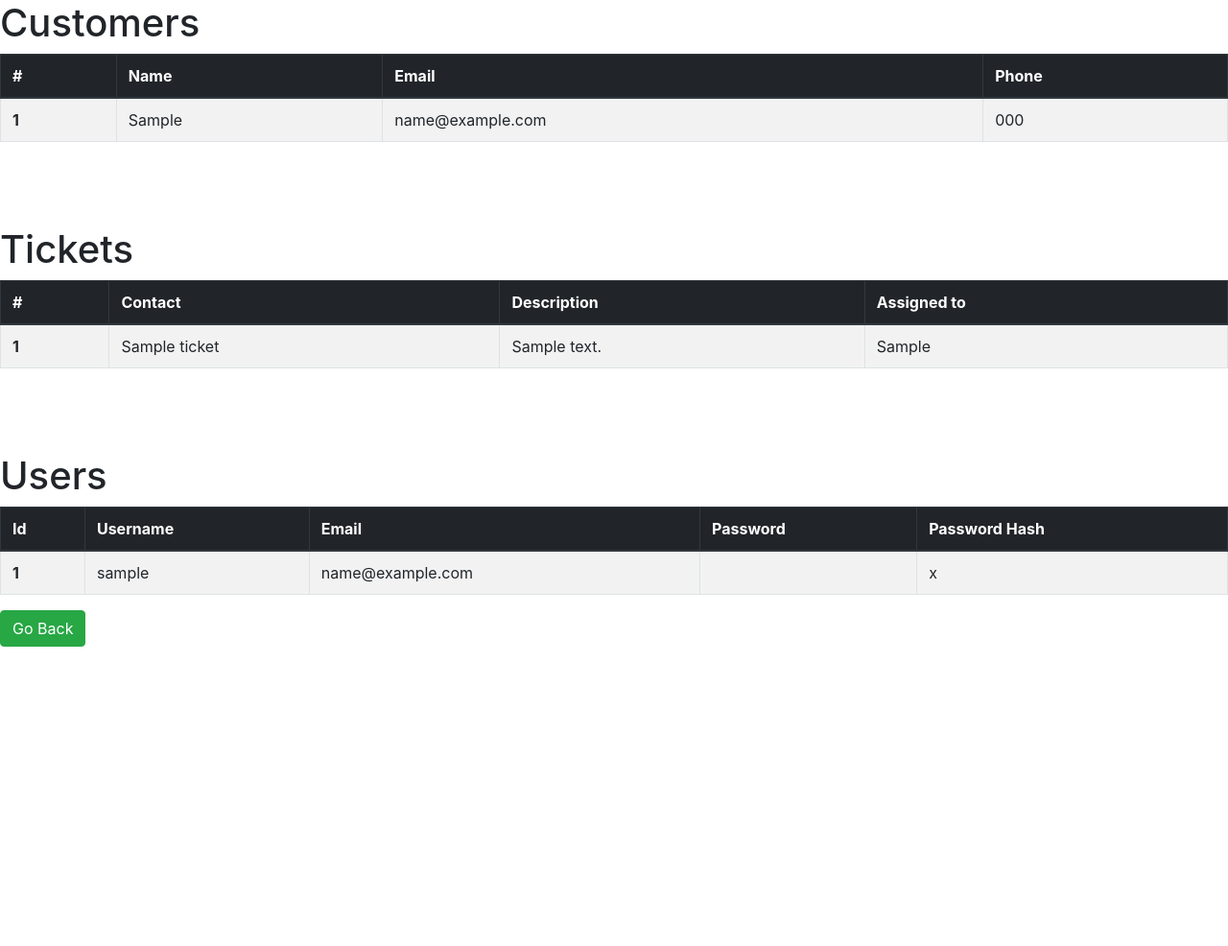
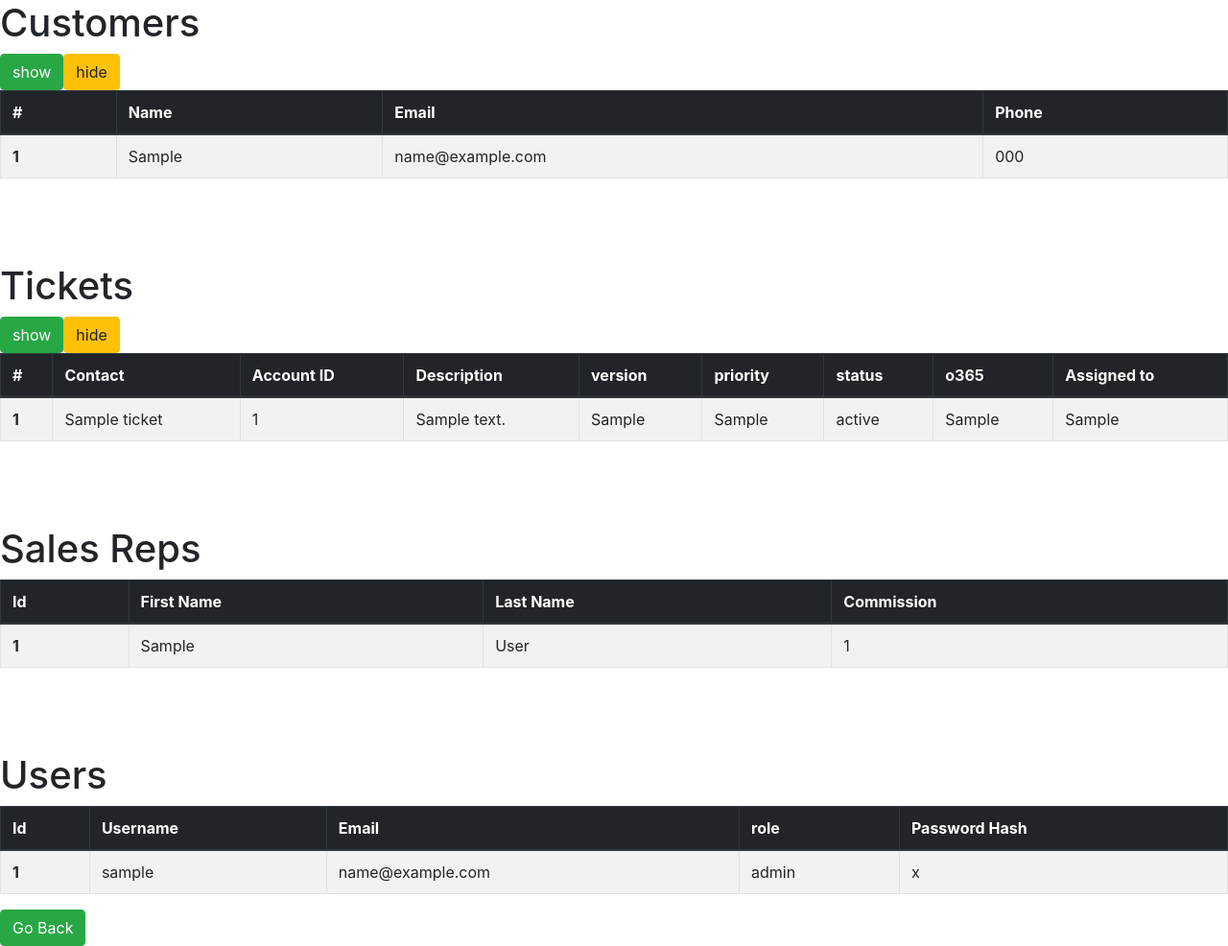
Before and after one commit to Matt-LaFayette/Research_Project, a Flask app: page /masterlist in a window 1280 px wide. Shown: the whole page at 96% size. Before the commit the page ends 674 px from the top, so only its background shows below. Run offline with Flask 2, Linux system fonts and the light colour scheme; a user stored in the database is signed in; tables that the repository leaves empty hold one stand-in row (values such as "Sample post"); some libraries are stand-ins or nearby versions.

Commit message:
add to sidebar, mod masterlist, plus more

```diff
--- a/app/__init__.py
+++ b/app/__init__.py
@@ -9,7 +9,7 @@ app = Flask(__name__)
 if __name__ == "__main__":
 	app.run()
 app.config.from_object(Config)
-app.config['SQLALCHEMY_DATABASE_URI'] = 'mysql://matt:Elements1!@localhost/crm_system'
+app.config['SQLALCHEMY_DATABASE_URI'] = 'mysql://Matt:Elements1!@localhost/crm_system'
 #app.config['SQLALCHEMY_DATABASE_URI'] = 'mysql://bcfb3fc3b457ff:fe8d2e38@us-cdbr-iron-east-02.cleardb.net/heroku_9302677d1154b2e?'
 app.debug = True
 db = SQLAlchemy(app)
--- a/app/forms.py
+++ b/app/forms.py
@@ -68,6 +68,7 @@ class RegistrationForm(FlaskForm):
 	email = StringField('Email', validators=[DataRequired(), Email()])
 	password = PasswordField('Password', validators=[DataRequired()])
 	password2 = PasswordField('Confirm Password', validators=[DataRequired(), EqualTo('password')])
+	role = SelectField(choices=[('sales', 'Sales'), ('support', 'Support'), ('manager', 'Manager')])
 	submit = SubmitField('Register')
 
 	def validate_username(self, username):
--- a/app/models.py
+++ b/app/models.py
@@ -20,6 +20,7 @@ from sqlalchemy import text
 
 # Table for customers (when created)
 #done
+
 class Customer(db.Model):
 	cx_id = db.Column(Integer, primary_key=True, auto_increment=True)
 	company_name = db.Column(String(120), unique=False, nullable=False)
@@ -48,7 +49,8 @@ class Ticket(db.Model):
 	valid_support = db.Column(Boolean, unique=False, nullable=True)
 	assigned_to = db.Column(String(400), nullable=True)
 
-#
+
+
 #possibly done?
 class User(db.Model, UserMixin):
 	id = db.Column(Integer, primary_key=True)
--- a/app/routes.py
+++ b/app/routes.py
@@ -3,7 +3,7 @@ from flask import Flask, render_template, flash, redirect, url_for, request, ses
 from config import Config
 from datetime import time
 from flask_login import LoginManager, UserMixin, login_user, login_required, logout_user, current_user
-from app.models import User, Ticket, Customer, Time
+from app.models import User, Ticket, Customer, Time, Sales_Rep
 from app.forms import RegistrationForm, TicketCreate, MyForm, TicketSearch, CreateCustomer, SearchCustomer, Invoice
 from sqlalchemy.exc import IntegrityError
 from werkzeug.security import generate_password_hash, check_password_hash
@@ -70,8 +70,8 @@ def submit():
 def template():
 	#https://pythonhosted.org/Flask-Session/
 	#will probably need to add this
-	user = User.query.all()
-
+	user = User.query.filter_by(username=current_user.username)
+	print(current_user.username)
 	try:
 		test = session['id']
 		cx_info = Customer.query.filter_by(cx_id=test)
@@ -79,11 +79,16 @@ def template():
 		test = "broken"
 		print ("i broke")
 	customer = ""
-	for x in cx_info:
-		print ("I'm printing")
-		print (x.cx_id)
-		print (x.customer_name)
-	return render_template('template.html', userlogin=current_user.username, user=user, cx_info=cx_info, test=str(test))
+	try:
+		for x in cx_info:
+			print ("I'm printing")
+			print (x.cx_id)
+			print (x.customer_name)
+	except:
+		print("I failed to print customer name")
+	for y in user:
+		print (y.role)
+	return render_template('template.html', user=user, cx_info=cx_info, test=str(test))
 
 #TEST
 @app.route('/register', methods=['GET', 'POST'])
@@ -92,7 +97,7 @@ def register():
 		return redirect(url_for('index'))
 	form = RegistrationForm()
 	if form.validate_on_submit():
-		user = User(username=form.username.data, email=form.email.data)
+		user = User(username=form.username.data, email=form.email.data, role=form.role.data)
 		user.set_password(form.password.data)
 		db.session.add(user)
 		db.session.commit()
@@ -102,25 +107,41 @@ def register():
 #END TEST
 
 @app.route('/salesorder', methods=('GET', 'POST'))
+@login_required
 def salesorder():
 	form = Invoice()
 	title = 'New Order'
-	return render_template('salesorder.html', title=title, form=form)
+	user = User.query.filter_by(username=current_user.username)
+	return render_template('salesorder.html', user=user, title=title, form=form)
 
 
 @app.route('/ticket', methods=('GET', 'POST'))
+@login_required
 def ticket():
+	user = User.query.filter_by(username=current_user.username)
 	form = TicketSearch()
-	return render_template('ticket.html', form=form)
+	return render_template('ticket.html', user=user, form=form)
 
 @app.route('/createcustomer', methods=('GET', 'POST'))
+@login_required
 def createcustomer():
 	form = CreateCustomer()
+	user = User.query.filter_by(username=current_user.username)
 	title = 'Customer'
-	return render_template('createcustomer.html', title=title, form=form)
+	return render_template('createcustomer.html', user=user, title=title, form=form)
+
+@app.route('/mytickets', methods=('GET', 'POST'))
+@login_required
+def mytickets():
+	title = "My Tickets"
+	ticket = Ticket.query.filter_by(assigned_to=current_user.username)
+	return render_template("mytickets.html", ticket=ticket)
+
 
 @app.route('/listticket', methods=('GET', 'POST'))
+@login_required
 def listticket():
+	user = User.query.filter_by(username=current_user.username)
 	try:
 		if session['name']:
 			name = session['name']
@@ -132,26 +153,19 @@ def listticket():
 		print("I've failed to list ticket")
 		ticket = ""
 		title = "Error"
-	return render_template('listticket.html', title=title, ticket=ticket)
+	return render_template('listticket.html', user=user, title=title, ticket=ticket)
 
 @app.route('/searchcustomer', methods=('GET', 'POST'))
+@login_required
 def searchcustomer():
 	form1 = SearchCustomer()
+	user = User.query.filter_by(username=current_user.username)
 	title = "Search"
-	# if form.validate_on_submit():
-	#     if request.form['name'] == 'Search Customer':
-	#         print (form.customer_name.data)
-	#         #print (Customer.query.all())
-	#         cx = Customer.query.filter_by(customer_name=form.customer_name.data)
-	#         print ("im printing")
-	#         print (cx)
-	#         for x in cx:
-	#             print(x.cx_id)
-	#         return redirect (url_for('findaccount.html'))
-	return render_template('searchcustomer.html', title=title, form1=form1)
+	return render_template('searchcustomer.html', user=user, title=title, form1=form1)
 
 #this route is linked to searchcustomer and displays the results found
 @app.route('/findaccount', methods=('GET', 'POST'))
+@login_required
 def findaccount():
 	title = "Find Account"
 	form = SearchCustomer()
@@ -198,35 +212,14 @@ def test():
 def new():
 	return render_template('new.html')
 
-# @app.route('/addticket', methods=('GET', 'POST'))
-# def addticket():
-# 	acctid = request.args.get('cx_id')
-# 	acctname = request.args.get('cx_name')
-# 	desc = request.args.get('description')
-# 	version = request.args.get('version')
-# 	priority = request.args.get('priority')
-# 	status = request.args.get('status')
-# 	o365 = request.args.get('o365')
-# 	assigned_to = request.args.get('assigned_to')
-# 	sql = text('ALTER TABLE Ticket AUTO_INCREMENT = 80000000')
-# 	db.engine.execute(sql)
-# 	db.session.commit()
-# 	ticket = Ticket(account_id=acctid, contact_name=acctname, description=desc, version=version, priority=priority, status=status, o365=o365, assigned_to=assigned_to)
-# 	db.session.add(ticket)
-# 	t = Ticket.query.all()
-# 	for x in t:
-# 		print (x.id)
-# 	db.session.commit()
-# 	return "nothing printed"
 
 @app.route('/createticket', methods=('GET', 'POST'))
 @login_required
 def createticket():
 	form = TicketCreate()
 	title = 'Ticket'
-
+	user = User.query.filter_by(username=current_user.username)
 	if request.method == 'POST':
-		# if request.form['submit_button'] == 'submit':
 		try:
 			acctid = request.form['cx_id']
 			acctname = request.form['cx_name']
@@ -241,20 +234,17 @@ def createticket():
 			db.session.commit()
 		except:
 			print("I failed during create ticket")
-	return render_template('createticket.html', title=title, form=form)
+	return render_template('createticket.html', user=user, title=title, form=form)
 
 
-# @app.route('/createdb', methods=('GET', 'POST'))
-# def createdb():
-# 	engine.execute('INSERT INTO ticket (id, description) VALUES ("2", "test");')
-# 	return 'done'
-
 @app.route("/masterlist")
+@login_required
 def masterlist():
 	try:
 		customer = Customer.query.all()
 		ticket = Ticket.query.all()
 		user = User.query.all()
+		sales = Sales_Rep.query.all()
 		for x in ticket:
 			print(x.id)
 	except:
@@ -262,7 +252,8 @@ def masterlist():
 		user = ""
 		customer = ""
 		ticket = ""
-	return render_template('masterlist.html', user=user, customer=customer, ticket=ticket)
+		sales = ""
+	return render_template('masterlist.html', sales=sales, user=user, customer=customer, ticket=ticket)
 
 @app.route("/selectcustomer/<id>")
 def selectcustomer(id):
@@ -291,6 +282,7 @@ def clearsession():
 @app.route("/calendar", methods=('GET', 'POST'))
 def calendar():
 	testtime = ""
+	user = User.query.filter_by(username=current_user.username)
 	dt = datetime.datetime.now()
 	yyyy = dt.year
 	mm = dt.month
@@ -324,28 +316,12 @@ def calendar():
 		print("committing...")
 	except:
 		print("I failed to grab the appt form")
-	return render_template('calendar.html', cal=cal, testtime=testtime)
+	return render_template('calendar.html', user=user, cal=cal, testtime=testtime)
 
-# @app.route("/addtime", methods=('GET', 'POST'))
-# def addtime():
-# 	print(request.form.get('appt'))
-# 	timeadd = str(request.form.get('appt'))
-# 	print(type(timeadd))
-# 	print("insert")
-# 	time = Time(hour=timeadd)
-# 	# sql = text("INSERT INTO time (hour) VALUES (%s)", (timeadd))
-# 	print("attempting to execute")
-# 	db.session.add(time)
-# 	print("attempting to execute")
-# 	print("commit")
-# 	db.session.commit()
-# 	print("attempting to add")
-# 	print("adding to db")
-# 	print("committing...")
-# 	return redirect('calendar')
 
 #route for line graph
 @app.route("/simple_chart")
+@login_required
 def chart():
 	legend = 'Clients Activated'
 	labels = ["January", "February", "March", "April", "May", "June", "July", "August", "September", "October", "December"]
@@ -354,6 +330,7 @@ def chart():
 
 #pie chart
 @app.route("/charts")
+@login_required
 def charts():
 	activated = 6
 	refused = 1
--- a/app/static/CSS/style.css
+++ b/app/static/CSS/style.css
@@ -15,6 +15,14 @@ body {
 }
 
 #myDropdown {
+  display: block;
+  position: fixed;
+  margin-left: 5%;
+  background: white;
+  border: solid;
+}
+
+#myDropdown1 {
   display: block;
   position: fixed;
   margin-left: 5%;
--- a/app/templates/masterlist.html
+++ b/app/templates/masterlist.html
@@ -1,4 +1,4 @@
-
+<script src="//ajax.googleapis.com/ajax/libs/jquery/2.1.1/jquery.min.js"></script>
 <link href="//maxcdn.bootstrapcdn.com/bootstrap/4.1.1/css/bootstrap.min.css" rel="stylesheet" id="bootstrap-css">
 <script src="//maxcdn.bootstrapcdn.com/bootstrap/4.1.1/js/bootstrap.min.js"></script>
 
@@ -6,7 +6,7 @@
 <link rel="stylesheet" type="text/css" href="{{ url_for('static', filename='CSS/style.css') }}">
 
 
-<h1>Customers</h1>
+<h1>Customers</h1><button id="show_customer" class="btn btn-success">show</button><button id="hide_customer" class="btn btn-warning">hide</button>
 <table class="table table-striped table-bordered table-hover">
   <thead class="thead-dark">
     <tr>
@@ -16,7 +16,7 @@
       <th scope="col">Phone</th>
     </tr>
   </thead>
-  <tbody>
+  <tbody id="customer">
     <tr>
 {% for x in customer %}
       <th scope="row">{{x.cx_id}}</th>
@@ -28,27 +28,79 @@
   </tbody>
 </table>
 
+<script>
+	$("#hide_customer").click(function(){
+		$("#customer").hide();
+	});
+	$("#show_customer").click(function(){
+		$("#customer").show();
+	});
+</script>
+
 <br><br><br>
 
-<h1>Tickets</h1>
+<h1>Tickets</h1><button id="show_ticket" class="btn btn-success">show</button><button id="hide_ticket" class="btn btn-warning">hide</button>
 <table class="table table-striped table-bordered table-hover">
   <thead class="thead-dark">
     <tr>
       <th scope="col">#</th>
       <th scope="col">Contact</th>
+      <th scope="col">Account ID</th>
       <th scope="col">Description</th>
+      <th scope="col">version</th>
+      <th scope="col">priority</th>
+      <th scope="col">status</th>
+      <th scope="col">o365</th>
       <th scope="col">Assigned to</th>
     </tr>
   </thead>
-  <tbody>
+  <tbody id="ticket">
     <tr>
 {% for x in ticket %}
       <th scope="row">{{x.id}}</th>
       <td>{{x.contact_name}}</td>
+      <td>{{x.account_id}}</td>
       <td>{{x.description}}</td>
+      <td>{{x.version}}</td>
+      <td>{{x.priority}}</td>
+      <td>{{x.status}}</td>
+      <td>{{x.o365}}</td>
       <td>{{x.assigned_to}}</td>
     </tr>
 {% endfor %}
+  </tbody>
+</table>
+
+<script>
+	$("#hide_ticket").click(function(){
+		$("#ticket").hide();
+	});
+	$("#show_ticket").click(function(){
+		$("#ticket").show();
+	});
+</script>
+
+<br><br><br>
+
+<h1>Sales Reps</h1>
+<table class="table table-striped table-bordered table-hover">
+  <thead class="thead-dark">
+    <tr>
+      <th scope="col">Id</th>
+      <th scope="col">First Name</th>
+      <th scope="col">Last Name</th>
+      <th scope="col">Commission</th>
+    </tr>
+  </thead>
+  <tbody>
+  	<tr>
+	{% for x in sales %}
+      <th scope="row">{{x.sales_rep_id}}</th>
+      <td>{{x.sales_first_name}}</td>
+      <td>{{x.sales_last_name}}</td>
+      <td>{{x.commission}}</td>
+    </tr>
+	{% endfor %}
   </tbody>
 </table>
 
@@ -61,7 +113,7 @@
       <th scope="col">Id</th>
       <th scope="col">Username</th>
       <th scope="col">Email</th>
-      <th scope="col">Password</th>
+      <th scope="col">role</th>
       <th scope="col">Password Hash</th>
     </tr>
   </thead>
@@ -71,7 +123,7 @@
       <th scope="row">{{x.id}}</th>
       <td>{{x.username}}</td>
       <td>{{x.email}}</td>
-      <td>{{x.password}}</td>
+      <td>{{x.role}}</td>
       <td>{{x.password_hash}}</td>
     </tr>
 {% endfor %}
--- a/app/templates/register.html
+++ b/app/templates/register.html
@@ -34,6 +34,8 @@
             <span style="color: red;">[{{ error }}]</span>
             {% endfor %}
         </p>
+        <p>
+            {{ form.role.label }} {{ form.role(size=3) }}
         <p>{{ form.submit() }}</p>
     </form>
 {% endblock %}
```
Also changed, not shown: app/templates/createticket.html (+9 -4 lines), app/templates/mytickets.html (added, +23 -0 lines), app/templates/template.html (+30 -1 lines).
